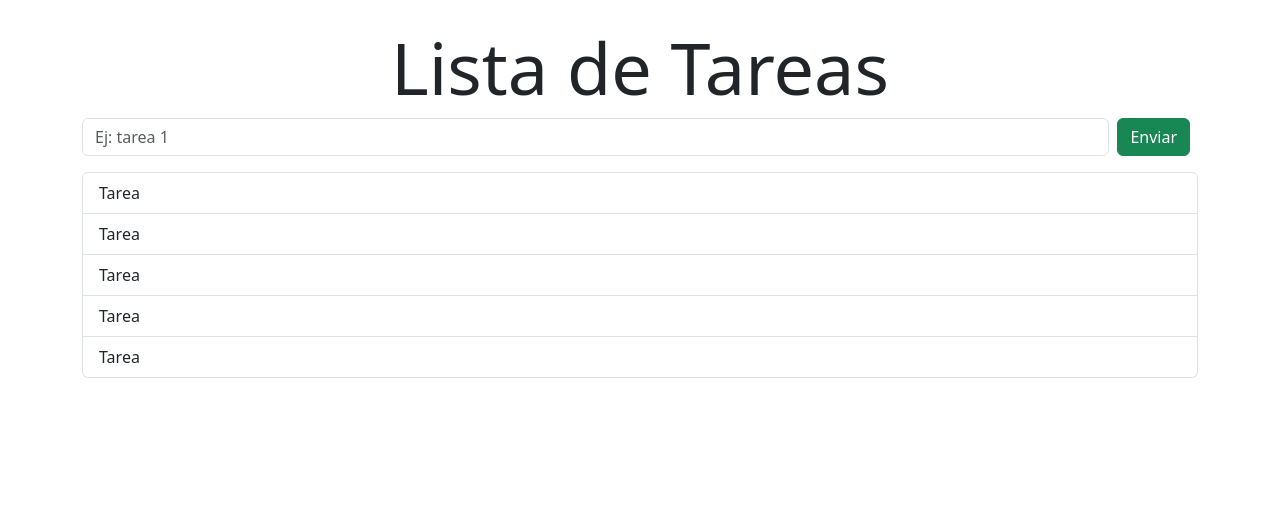
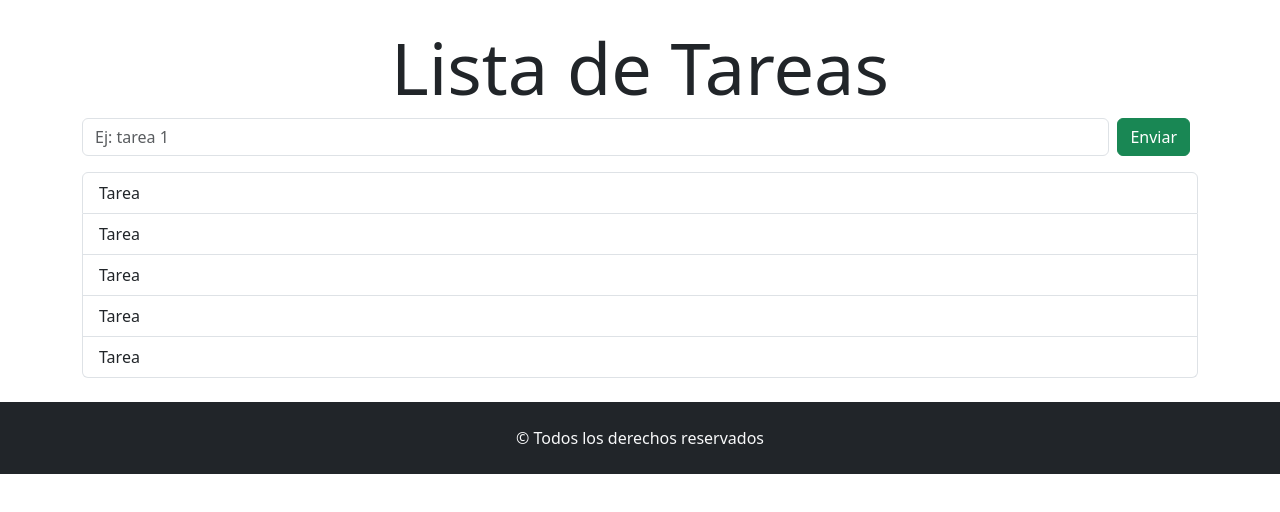
Before and after one commit to lucasecapdevila/listaTareas-react, a React (Vite) app: page / in a window 1280 px wide. Shown: the top 512 px of the page. Built offline with nearby package versions, Linux system fonts and the light colour scheme.

Commit message:
se agrega componente Footer

```diff
--- a/src/App.jsx
+++ b/src/App.jsx
@@ -2,14 +2,19 @@ import 'bootstrap/dist/css/bootstrap.min.css';
 import './App.css'
 import FormTareas from './components/FormTareas';
 import { Container } from 'react-bootstrap';
+import Footer from './components/Footer';
 
 function App() {
 
   return (
-    <Container className='my-4'>
-      <h1 className='text-center display-2'>Lista de Tareas</h1>
-      <FormTareas />
-    </Container>
+    <>
+      <Container className='my-4'>
+        <h1 className='text-center display-2'>Lista de Tareas</h1>
+        <FormTareas />
+      </Container>
+
+      <Footer />
+    </>
   )
 }
 
--- /dev/null
+++ b/src/components/Footer.jsx
@@ -0,0 +1,11 @@
+import React from 'react';
+
+const Footer = () => {
+  return (
+    <footer className='bg-dark py-4 text-light'>
+      <p className='text-center m-0'>&copy; Todos los derechos reservados</p>
+    </footer>
+  );
+};
+
+export default Footer;
```
